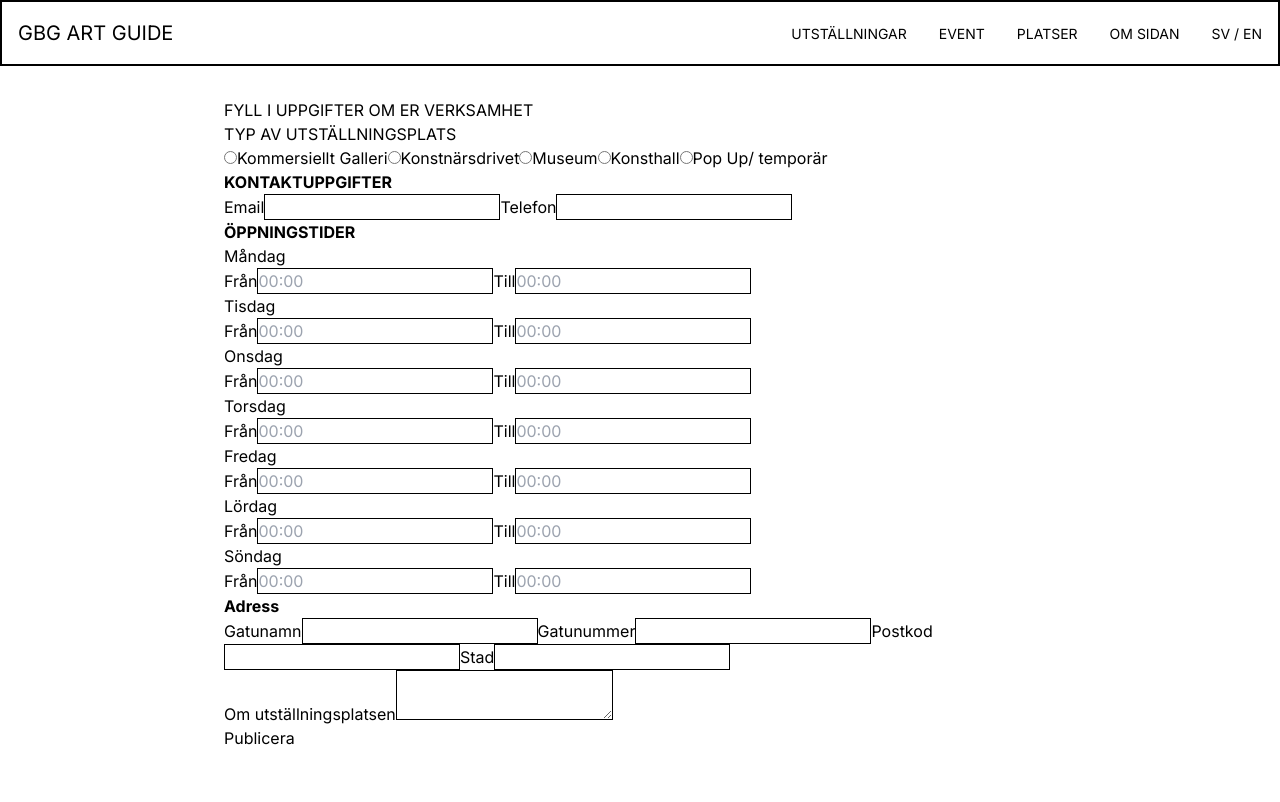
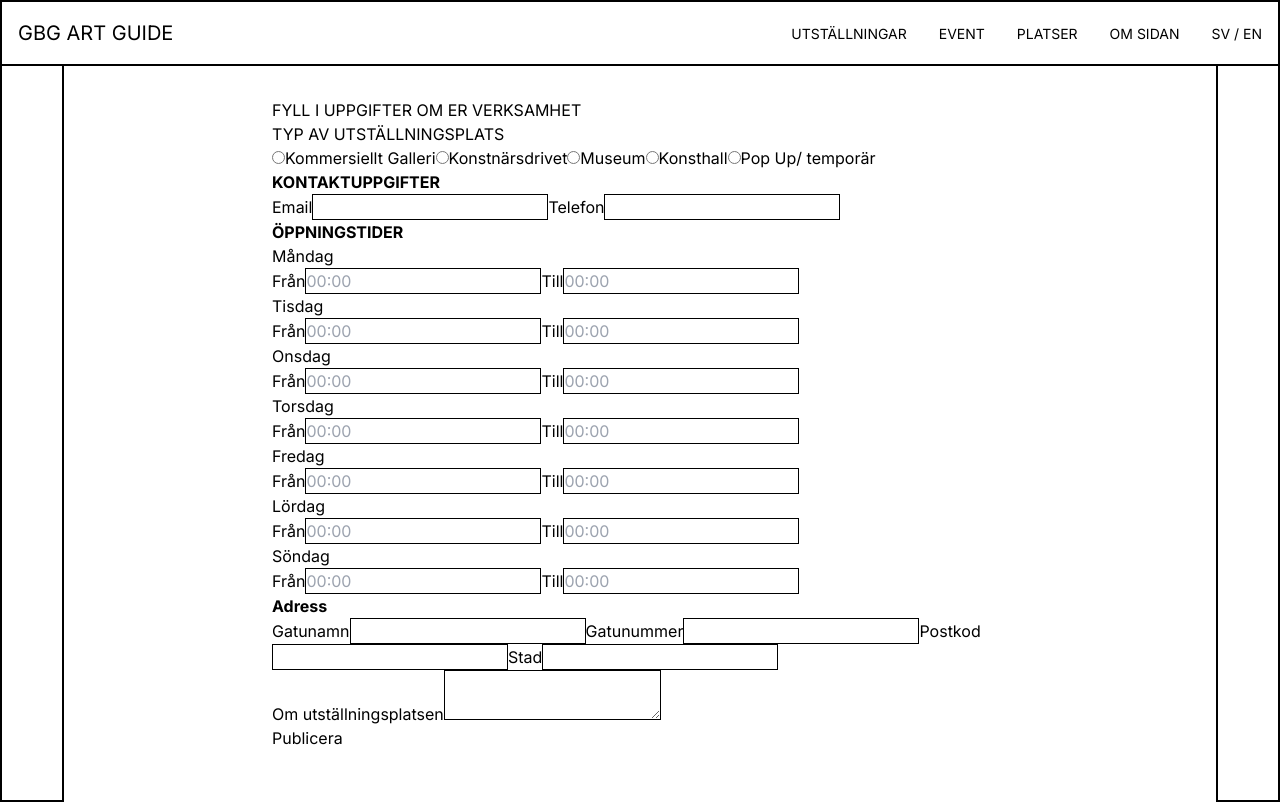
Before and after one commit to Valisaurus/Art-Map, a Next.js app: page /dashboard in a window 1280 px wide. Built offline with nearby package versions, Linux system fonts and the light colour scheme.

Commit message:
fixed: layout box elements

```diff
--- a/app/globals.css
+++ b/app/globals.css
@@ -24,3 +24,24 @@ nav {
 input, textarea {
   border: 1px solid black;
 }
+
+/* layout */
+
+.contentWrapper {
+  display: flex;
+  width: 100vw;
+}
+
+.leftBox {
+width: 4rem;
+height: calc(100vh - 4rem);
+border: 2px solid black;
+border-top: none;
+}
+
+.rightBox {
+  width: 4rem;
+  height: calc(100vh - 4rem);
+  border: 2px solid black;
+  border-top: none;
+}
--- a/app/layout.tsx
+++ b/app/layout.tsx
@@ -22,7 +22,11 @@ export default function RootLayout({
       <body>
         <main>
           <Nav />
+          <div className="contentWrapper">
+          <div className="leftBox"></div>
           {children}
+          <div className="rightBox"></div>
+          </div>
         </main>
       </body>
     </html>
--- a/app/page.tsx
+++ b/app/page.tsx
@@ -15,7 +15,6 @@ export default async function Index() {
 
   return (
     <>
-      <nav className="">
       <div className="">
         {user ? (
           <div className="">
@@ -28,7 +27,6 @@ export default async function Index() {
           </Link>
         )}
       </div>
-      </nav>
       <Map />
     </>
   );
```
Lines whose indentation alone changed are shown as unchanged.
